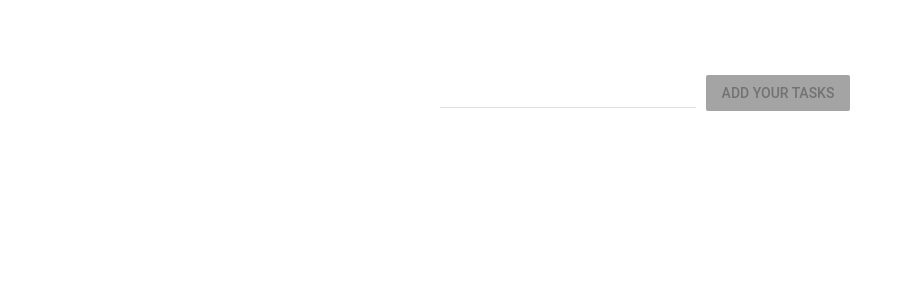
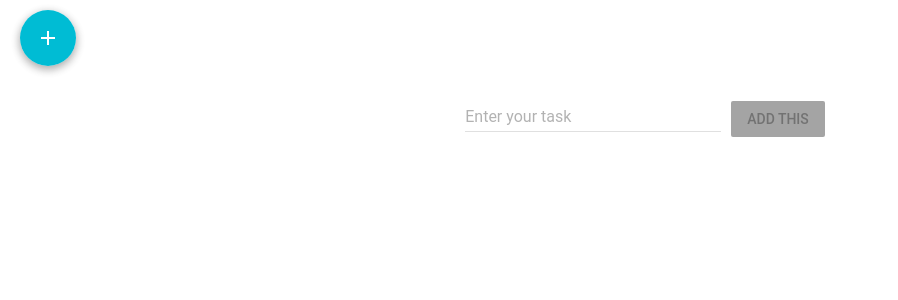
Before and after one commit to shreyaganguly/docket, a React (Create React App) app: page / in a window 1280 px wide. Shown: the top 300 px of the page, without its empty margins (0-898 px from the left). Built offline with nearby package versions, Linux system fonts and the light colour scheme.

Commit message:
Added add icon, changed the name of the label, functionality left

```diff
--- a/src/Docket.js
+++ b/src/Docket.js
@@ -2,7 +2,8 @@ import React, { Component } from "react";
 import Checkbox from "material-ui/Checkbox";
 import RaisedButton from "material-ui/RaisedButton";
 import TextField from "material-ui/TextField";
-
+import ContentAdd from "material-ui/svg-icons/content/add";
+import FloatingActionButton from "material-ui/FloatingActionButton";
 import MuiThemeProvider from "material-ui/styles/MuiThemeProvider";
 
 export default class Docket extends Component {
@@ -31,6 +32,7 @@ export default class Docket extends Component {
     });
     this.setState({ items: this.state.items, input: "", disabled: true });
   }
+  handleAdd() {}
   handleCheck(index, self, a) {
     var item = self.state.items[index];
     if (item.checked === false) {
@@ -48,15 +50,26 @@ export default class Docket extends Component {
     return (
       <MuiThemeProvider>
         <div>
+          <FloatingActionButton
+            style={{
+              position: "absolute",
+              top: 10,
+              left: 20
+            }}
+            onClick={this.handleAdd.bind(this)}
+          >
+            <ContentAdd />
+          </FloatingActionButton>
           <TextField
             id="tasks"
             value={this.state.input}
             style={{ margin: 10 }}
+            floatingLabelText="Enter your task"
             onChange={this.handleChange.bind(this)}
           />
           <RaisedButton
             backgroundColor="#1e93f1"
-            label="Add your tasks"
+            label="Add this"
             labelColor="#fff"
             disabled={this.state.disabled}
             disabledBackgroundColor="#a4a4a4"
```
